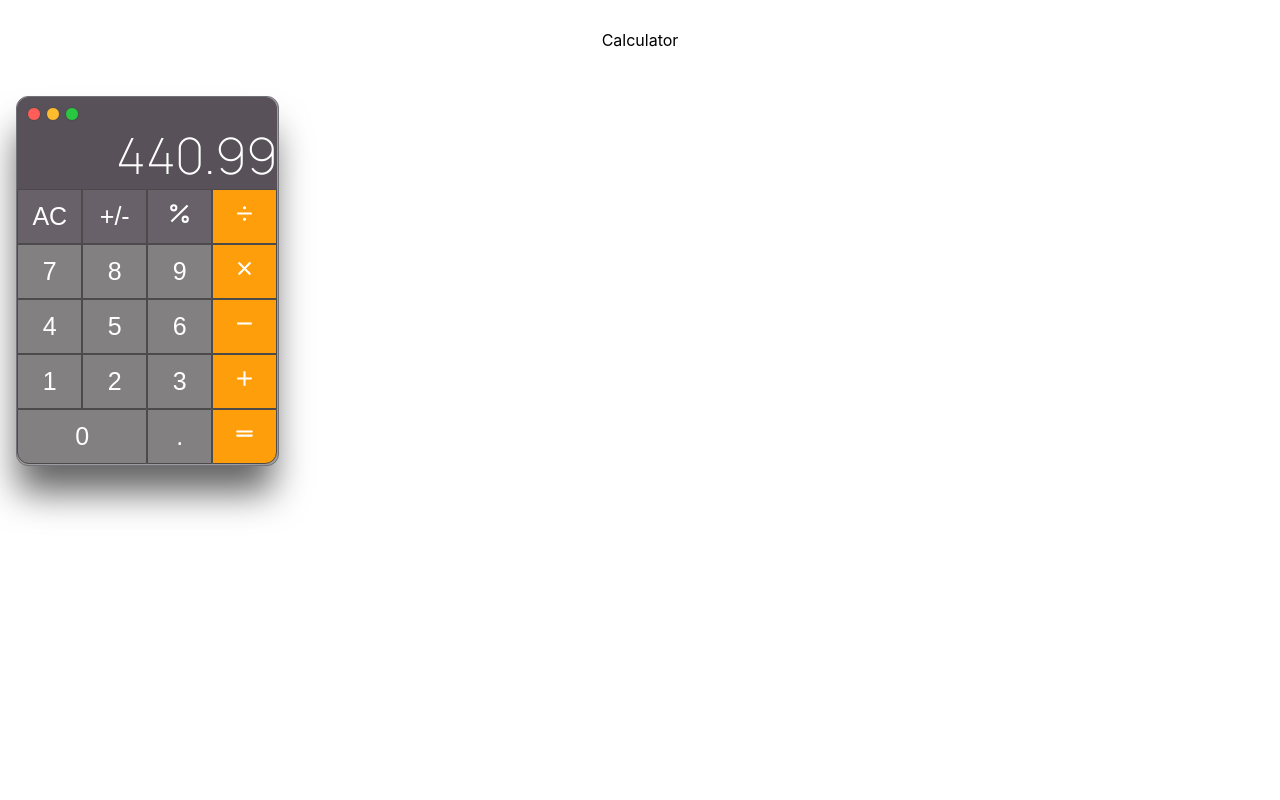
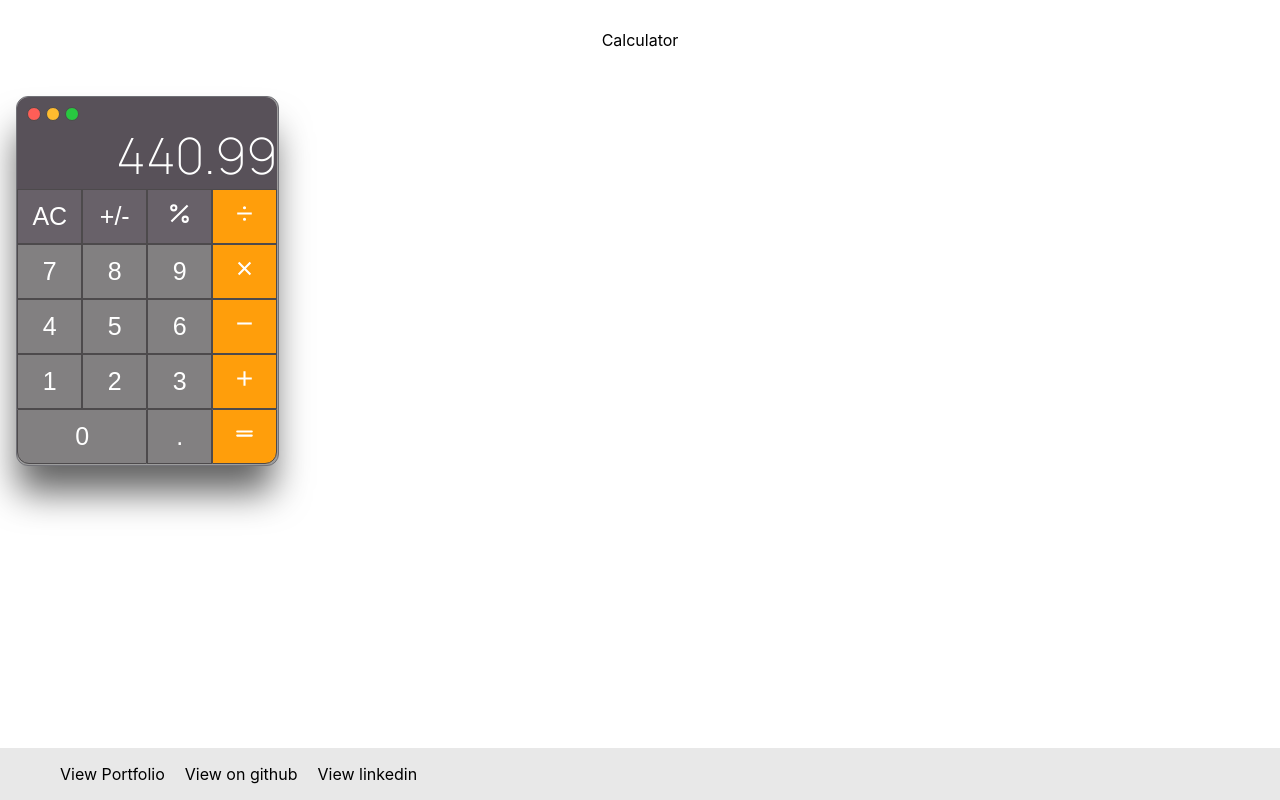
Before and after one commit to hannah-victoria-robson/react-calculator, a React (Create React App) app: page / in a window 1280 px wide. Built offline with nearby package versions, Linux system fonts and the light colour scheme.

Commit message:
commit for merge

```diff
--- a/src/App.css
+++ b/src/App.css
@@ -6,6 +6,7 @@ header {
 	margin: 30px;
 	text-align: center;
 }
+/* ---- Draggable ---- */
 .box {
 	position: absolute;
 	cursor: move;
@@ -182,3 +183,33 @@ button:active {
 .right:active {
 	background-color: #cb7d08;
 }
+
+/* ---- Details ---- */
+/* .details-section {
+	position: absolute;
+	height: 100px;
+	bottom: 200px;
+	display: grid;
+	margin: auto;
+	width: 1000px;
+	grid-template: 1fr 1fr 1fr / 1fr 3fr 1fr;
+}
+
+.details-item {
+	grid-area: 2 / 2 / 3 / 3;
+	background-color: #28c840;
+} */
+
+/* ---- Footer ---- */
+.footer {
+	position: absolute;
+	bottom: 0px;
+	width: 100%;
+	background-color: #e8e8e8;
+}
+
+li {
+	text-decoration: none;
+	display: inline;
+	padding-left: 20px;
+}
--- a/src/App.jsx
+++ b/src/App.jsx
@@ -1,7 +1,8 @@
 // import logo from './logo.svg'
 import './App.css'
+import Footer from './Footer'
 import Draggable from 'react-draggable'
-
+// import Details from './Details'
 import React from 'react'
 import Calculator from './Calculator'
 
@@ -15,8 +16,9 @@ function App() {
 						<Calculator />
 					</div>
 				</Draggable>
+				{/* <Details /> */}
 			</main>
-			<footer></footer>
+			<Footer />{' '}
 		</div>
 	)
 }
--- /dev/null
+++ b/src/Details.jsx
@@ -0,0 +1,16 @@
+import React from 'react'
+
+function Details() {
+	return (
+		<>
+			<section className="details-section">
+				{/* <h2>details</h2> */}
+				<details className="details-item">
+					<p>I modeled this on the mac calculator </p>
+				</details>
+			</section>
+		</>
+	)
+}
+
+export default Details
--- /dev/null
+++ b/src/Footer.jsx
@@ -0,0 +1,17 @@
+import React from 'react'
+
+function Footer() {
+	return (
+		<>
+			<section className="footer">
+				<ul className="footer-list">
+					<li className="footer-list-item">View Portfolio</li>
+					<li className="footer-list-item">View on github</li>
+					<li className="footer-list-item">View linkedin</li>
+				</ul>
+			</section>
+		</>
+	)
+}
+
+export default Footer
```
